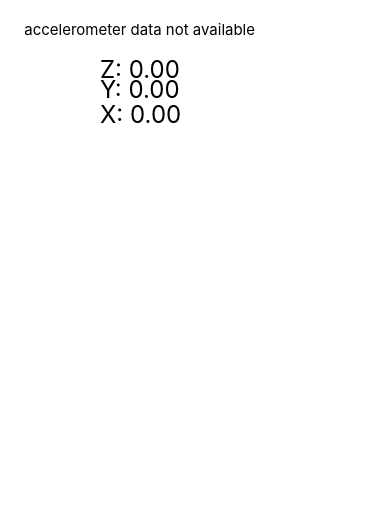
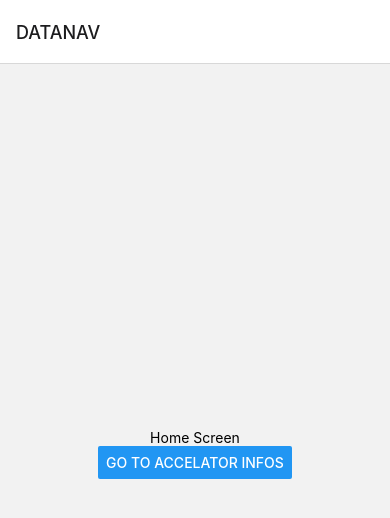
Before and after one commit to Jathoosh/DataNav, a React Native app in the folder DataNavApp/: screen / in a window 390 px wide. Shown: the top 518 px of the page. Built offline with nearby package versions, Linux system fonts and the light colour scheme.

Commit message:
Default routes

```diff
--- a/DataNavApp/App.tsx
+++ b/DataNavApp/App.tsx
@@ -1,5 +1,8 @@
-import {useEffect, useState} from 'react';
-import {Text, StyleSheet, View, Platform} from 'react-native';
+import * as React from 'react';
+
+import {Button, Text, StyleSheet, View, Platform} from 'react-native';
+import {NavigationContainer} from '@react-navigation/native';
+import {createNativeStackNavigator} from '@react-navigation/native-stack';
 import {
   accelerometer,
   setUpdateIntervalForType,
@@ -11,12 +14,30 @@ if (Platform.OS === 'android') {
   setUpdateIntervalForType(SensorTypes.accelerometer, 100);
 }
 
-function App(): React.JSX.Element {
-  const [accelerometerData, setData] = useState({x: 0, y: 0, z: 0});
+function HomeScreen({navigation}) {
+  return (
+    <View
+      // eslint-disable-next-line react-native/no-inline-styles
+      style={{
+        flex: 1,
+        alignItems: 'center',
+        justifyContent: 'center',
+      }}>
+      <Text>Home Screen</Text>
+      <Button
+        title="Go to Accelator Infos"
+        onPress={() => navigation.navigate('Accelerator')}
+      />
+    </View>
+  );
+}
+
+function AcceleratorInfos({navigation}){
+  const [accelerometerData, setData] = React.useState({x: 0, y: 0, z: 0});
   let error_message = 'Accelerometer data available';
-
   if (Platform.OS === 'android') {
-    useEffect(() => {
+    // eslint-disable-next-line react-hooks/rules-of-hooks
+    React.useEffect(() => {
       let subscription: Subscription | null = null;
       if (accelerometer) {
         subscription = accelerometer.subscribe(({x, y, z}) => {
@@ -35,12 +56,53 @@ function App(): React.JSX.Element {
   }
 
   return (
-    <View>
+    <View
+      // eslint-disable-next-line react-native/no-inline-styles
+      style={{
+        flex: 1,
+        alignItems: 'center',
+        justifyContent: 'center',
+      }}>
+      <Text>Accelerator Infos</Text>
       <Text style={styles.error}> {error_message}</Text>
       <Text style={styles.textX}>X: {accelerometerData.x.toFixed(2)}</Text>
       <Text style={styles.textY}>Y: {accelerometerData.y.toFixed(2)}</Text>
       <Text style={styles.textZ}>Z: {accelerometerData.z.toFixed(2)}</Text>
+      <Button title="Go to Home" onPress={() => navigation.navigate('Home')} />
+      <Button title="Go to Maps" onPress={() => navigation.navigate('Maps')} />
     </View>
+  );
+}
+
+function MapsInfo() {
+  return (
+    <View
+      // eslint-disable-next-line react-native/no-inline-styles
+      style={{
+        flex: 1,
+        alignItems: 'center',
+        justifyContent: 'center',
+      }}>
+      <Text>Maps Info</Text>
+    </View>
+  );
+}
+
+const Stack = createNativeStackNavigator();
+
+function App() {
+  return (
+    <NavigationContainer>
+      <Stack.Navigator initialRouteName="Home">
+        <Stack.Screen
+          name="Home"
+          component={HomeScreen}
+          options={{title: 'DATANAV'}}
+        />
+        <Stack.Screen name="Accelerator" component={AcceleratorInfos} />
+        <Stack.Screen name="Maps" component={MapsInfo} />
+      </Stack.Navigator>
+    </NavigationContainer>
   );
 }
 
--- a/DataNavApp/package.json
+++ b/DataNavApp/package.json
@@ -10,8 +10,12 @@
     "test": "jest"
   },
   "dependencies": {
+    "@react-navigation/native": "^6.1.6",
+    "@react-navigation/native-stack": "^6.9.12",
     "react": "18.2.0",
     "react-native": "0.71.7",
+    "react-native-safe-area-context": "^4.5.3",
+    "react-native-screens": "^3.20.0",
     "react-native-sensors": "^7.3.6",
     "rxjs": "^7.8.1"
   },
```
